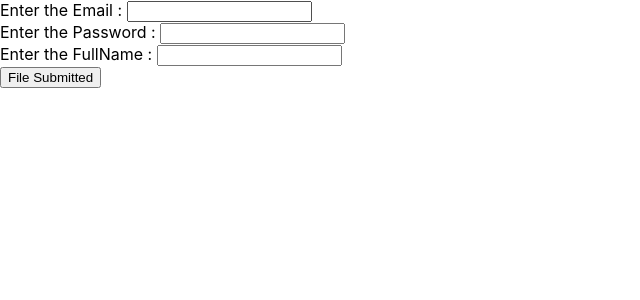
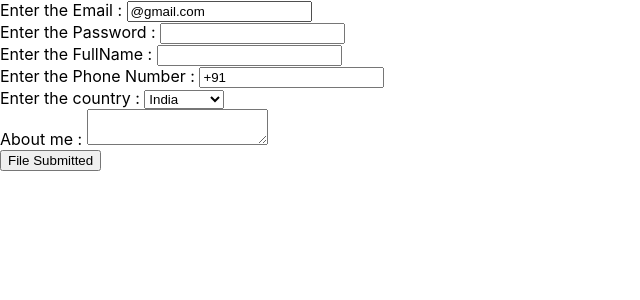
Before and after one commit to shushanth2003/Complete-React-Notes, a React (Create React App) app in the folder react-initial-app/: page / in a window 1280 px wide. Shown: the top 300 px of the page, without its empty margins (0-640 px from the left). Built offline with nearby package versions, Linux system fonts and the light colour scheme.

Commit message:
Feat: Learned about submitted form

```diff
--- a/react-initial-app/src/Components/Login.js
+++ b/react-initial-app/src/Components/Login.js
@@ -1,7 +1,7 @@
 import { useState } from "react";
 
 function Login(){
-    const[input,setInput]=useState({});
+    const[input,setInput]=useState({phoneno:"+91",gmail:"@gmail.com"});
     const onSubmit=(e)=>{
         const name=e.target.name;
         const value=e.target.value;
@@ -15,9 +15,16 @@ function Login(){
     return(
         <>
             <form onSubmit={onSubmitFile}>
-                <label>Enter the Email : <input type="text" name="gmail" onChange={onSubmit} /></label><br />
+                <label>Enter the Email : <input type="text" name="gmail" onChange={onSubmit} value={input.gmail}/></label><br />
                 <label>Enter the Password : <input type="text" name="password" onChange={onSubmit} /></label><br />
                 <label>Enter the FullName : <input type="text" name="fullname" onChange={onSubmit} /></label><br />
+                <label>Enter the Phone Number : <input type="text" name="phoneno" onChange={onSubmit} value={input.phoneno}/></label> <br />
+                <label>Enter the country  : <select name="country" onChange={onSubmit} value={input.country}>
+                        <option value="India" selected>India</option>
+                        <option value="Austrilia">Austrilia</option>
+                        <option value="Indonesia">Indonesia</option>
+                    </select></label> <br />
+                <label>About me : <textarea name="about" onChange={onSubmit}></textarea></label><br />
                 <input type="submit" value="File Submitted" />
             </form>
         </>
```
